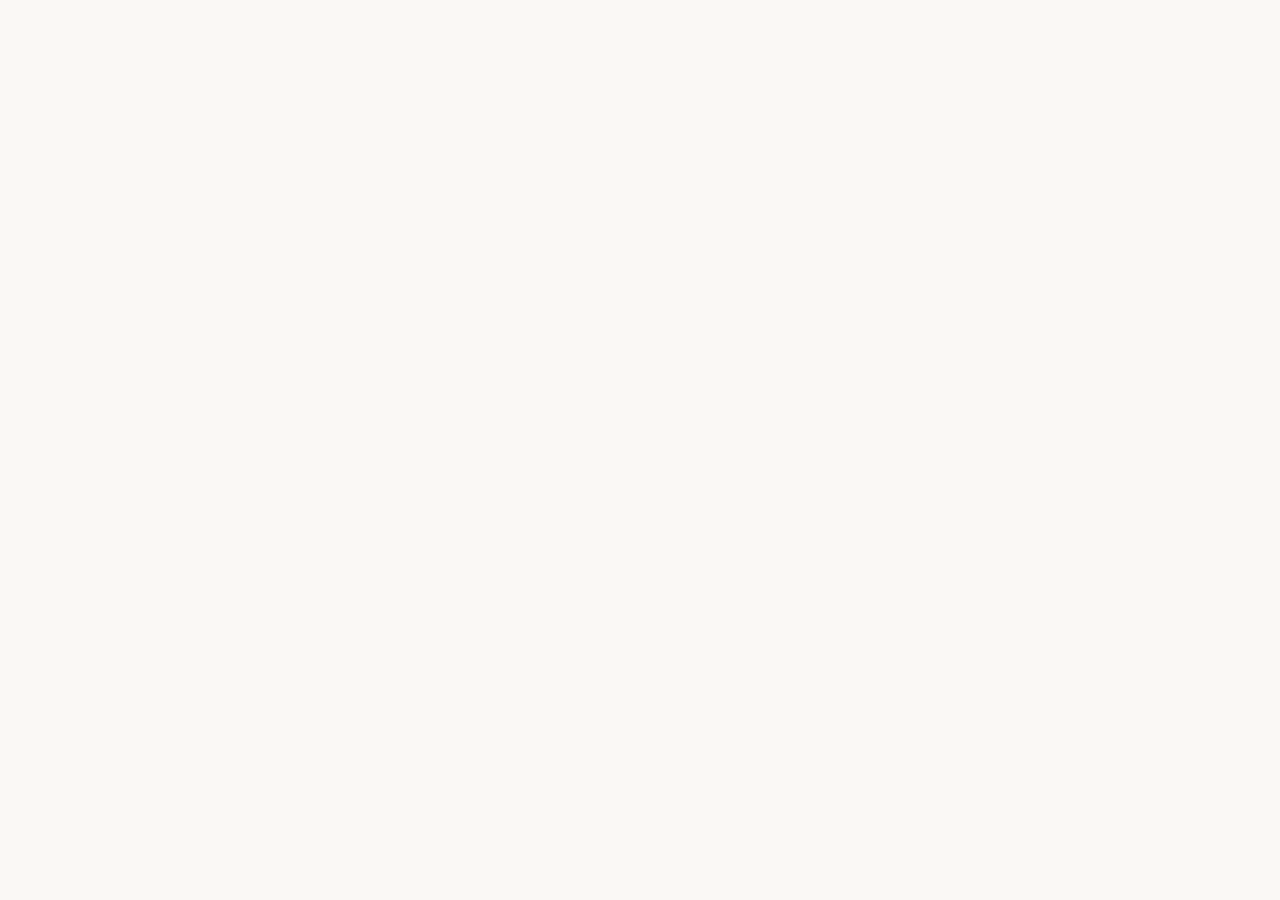
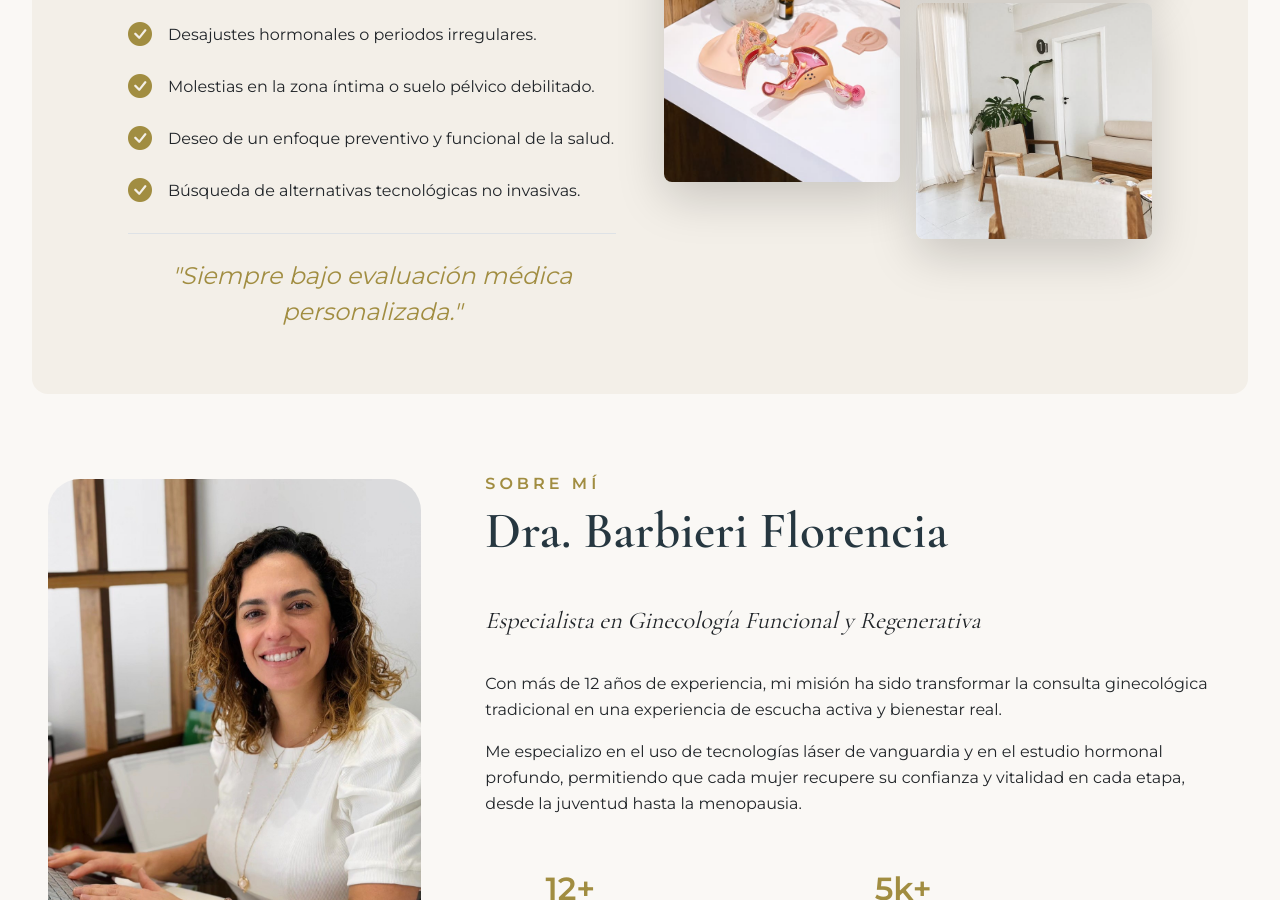
Before and after one commit to planeslorena/barbieri_front, a Next.js app: page / in a window 1280 px wide. Before the commit this address had no page. Shown: the part 1900-2800 px from the top of the page. Before the commit the page ends 800 px from the top, so only its background shows below. Built offline with nearby package versions, Linux system fonts and the light colour scheme.

Commit message:
Cambio para carga de home

```diff
--- a/src/app/(pages)/home/page.tsx
+++ b/src/app/(pages)/home/page.tsx
@@ -1,7 +1,5 @@
 'use client';
 
-import './page.css';
-import { useRouter } from 'next/navigation';
 import WhatsappButton from '@/app/components/home/whatsappButton/WhatsappButton';
 import { Menu } from '@/app/components/Navbar/navbar';
 import Banner from '@/app/components/home/banner/Banner';
@@ -13,12 +11,6 @@ import Testimonios from '@/app/components/home/testimonios/testimonio';
 import Contacto from '@/app/components/home/contacto/contacto';
 
 export default function HomePage() {
-  const router = useRouter();
-
-  const handleReserve = () => {
-    // El turnero de clientes está en la ruta /client
-    router.push('/client');
-  };
 
   return (
     <main className="home-page">
--- a/src/app/components/home/sobreMi/sobreMi.tsx
+++ b/src/app/components/home/sobreMi/sobreMi.tsx
@@ -27,7 +27,7 @@ const SobreMi = () => {
                         </div>
                     </div>
                     <p className="fs-4 font-serif fst-italic text-slate-500">Especialista en Ginecología Funcional y Regenerativa</p>
-                    <div className="space-y-4 text-slate-600 dark-text-slate-400 fs-5 leading-relaxed">
+                    <div className="leading-relaxed">
                         <p>Con más de 12 años de experiencia, mi misión ha sido transformar la consulta ginecológica tradicional en una experiencia de escucha activa y bienestar real.</p>
                         <p>Me especializo en el uso de tecnologías láser de vanguardia y en el estudio hormonal profundo, permitiendo que cada mujer recupere su confianza y vitalidad en cada etapa, desde la juventud hasta la menopausia.</p>
                     </div>
--- a/src/app/page.tsx
+++ b/src/app/page.tsx
@@ -1,16 +1,5 @@
-'use client';
-import { useRouter } from "next/navigation";
-import { useEffect } from "react";
+import HomePage from "./(pages)/home/page";
 
-
-export default function Home() {
-  const router = useRouter();
-  useEffect(() => {
-    router.push("/home");
-    // eslint-disable-next-line react-hooks/exhaustive-deps
-  }, []);
-
-  return (
-    <></>
-  );
+export default function Page() {
+  return <HomePage />;
 }
```
Also changed, not shown: src/app/(pages)/home/page.css (deleted, +0 -492 lines).
